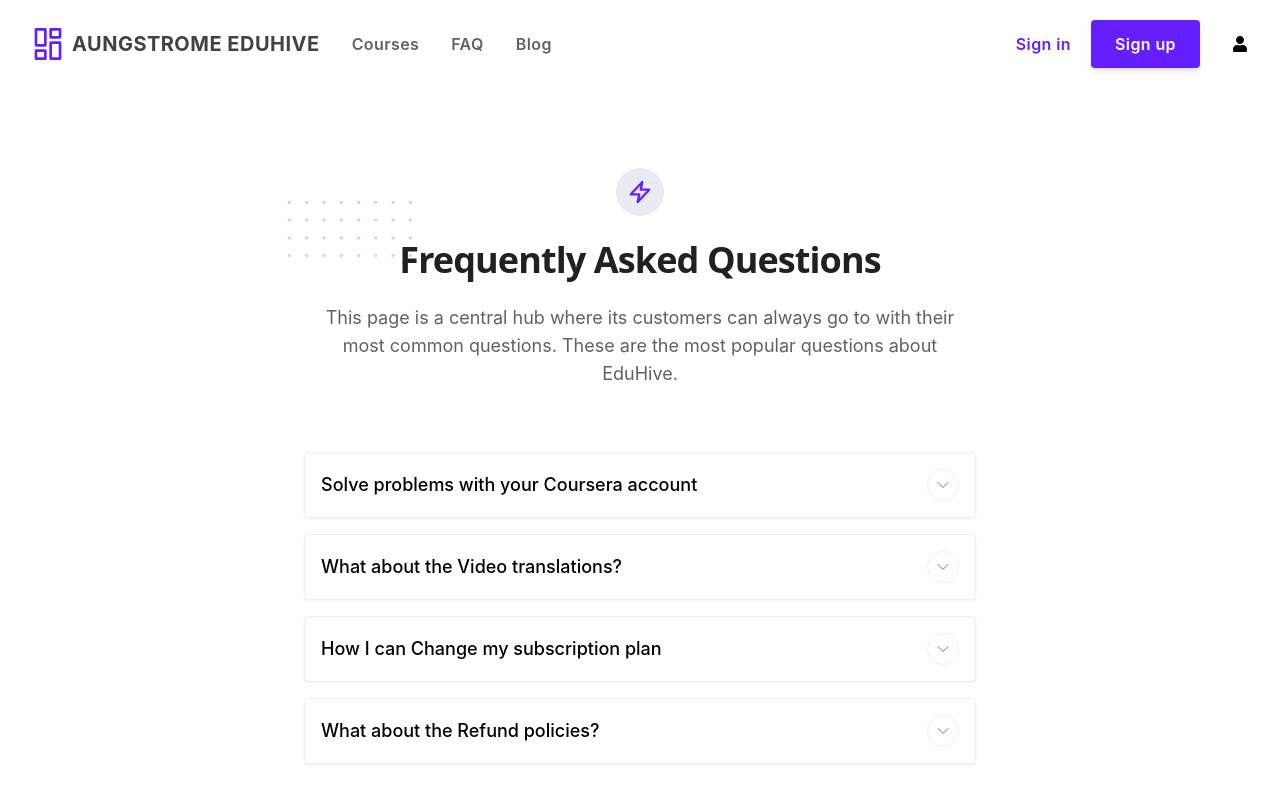
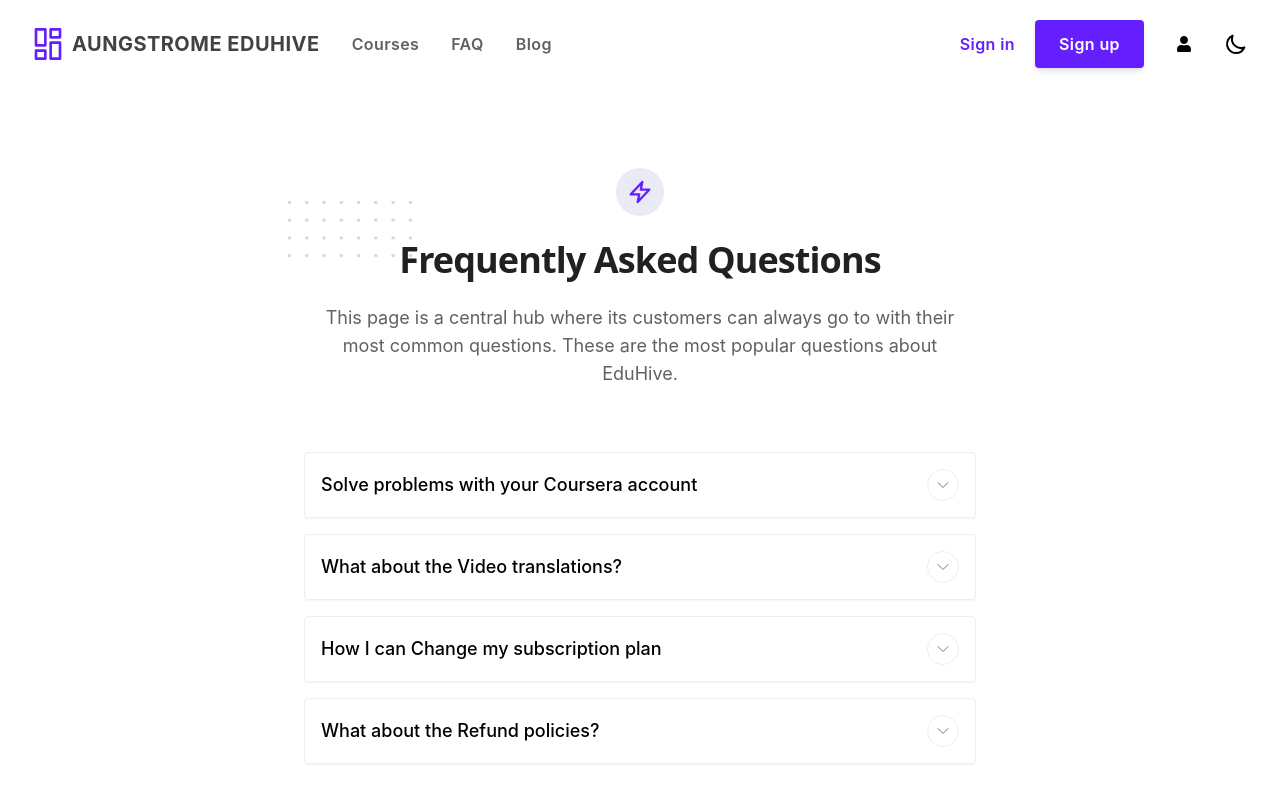
Before and after one commit to hbkabir004/EduHive-Learning-Platform, a React (Create React App) app: page /faq in a window 1280 px wide. Shown: the top 800 px of the page. Built offline with nearby package versions, Linux system fonts and the light colour scheme; no server answers.

Commit message:
Dark Mode icon added

```diff
--- a/src/components/Shared/Header.jsx
+++ b/src/components/Shared/Header.jsx
@@ -3,6 +3,8 @@
 import { Link } from 'react-router-dom';
 import { toast } from 'react-toastify';
 import { AuthContext } from '../../contexts/UserContext';
+import useDarkMode from './useDarkMode';
+
 
 const Header = () => {
     const [isMenuOpen, setIsMenuOpen] = useState(false);
@@ -13,43 +15,11 @@
             .catch(error => console.log(error))
     }
 
-    /* //For Theme Switcher
-    const themeToggleDarkIcon = document.getElementById('theme-toggle-dark-icon');
-    const themeToggleLightIcon = document.getElementById('theme-toggle-light-icon');
+    //For Theme Switcher
+    const [colorTheme, setTheme] = useDarkMode();
 
-    // Change the icons inside the button based on previous settings
-    if (localStorage.getItem('color-theme') === 'dark' || (!('color-theme' in localStorage) && window.matchMedia('(prefers-color-scheme: dark)').matches)) {
-        themeToggleLightIcon.classList.remove('hidden');
-    } else {
-        themeToggleDarkIcon.classList.remove('hidden');
-    }
 
-    const handleThemeToggle = () => {
-        // toggle icons inside button
-        themeToggleDarkIcon.classList.toggle('hidden');
-        themeToggleLightIcon.classList.toggle('hidden');
 
-        // if set via local storage previously
-        if (localStorage.getItem('color-theme')) {
-            if (localStorage.getItem('color-theme') === 'light') {
-                document.documentElement.classList.add('dark');
-                localStorage.setItem('color-theme', 'dark');
-            } else {
-                document.documentElement.classList.remove('dark');
-                localStorage.setItem('color-theme', 'light');
-            }
-
-            // if NOT set via local storage previously
-        } else {
-            if (document.documentElement.classList.contains('dark')) {
-                document.documentElement.classList.remove('dark');
-                localStorage.setItem('color-theme', 'light');
-            } else {
-                document.documentElement.classList.add('dark');
-                localStorage.setItem('color-theme', 'dark');
-            }
-        }
-    } */
     return (
         <div class="px-4 py-5 mx-auto sm:max-w-xl md:max-w-full lg:max-w-screen-xl md:px-24 lg:px-8">
             <div class="relative flex items-center justify-between">
@@ -157,29 +127,39 @@
                         : <FaUser></FaUser>
                     }
 
-
-                    {/* <button
-                        onClick={handleThemeToggle}
-                        id="theme-toggle"
-                        type="button"
-                        class="text-gray-500 dark:text-gray-400 hover:bg-gray-100 dark:hover:bg-gray-700 focus:outline-none focus:ring-4 focus:ring-gray-200 dark:focus:ring-gray-700 rounded-lg text-sm p-2.5">
+                    {colorTheme === "light" ? (
                         <svg
-                            id="theme-toggle-dark-icon"
-                            class="hidden w-5 h-5"
-                            fill="currentColor"
-                            viewBox="0 0 20 20"
-                            xmlns="http://www.w3.org/2000/svg">
-                            <path d="M17.293 13.293A8 8 0 016.707 2.707a8.001 8.001 0 1010.586 10.586z"></path>
+                            onClick={() => setTheme("light")}
+                            xmlns="http://www.w3.org/2000/svg"
+                            className="h-6 w-6"
+                            fill="none"
+                            viewBox="0 0 24 24"
+                            stroke="currentColor"
+                        >
+                            <path
+                                strokeLinecap="round"
+                                strokeLinejoin="round"
+                                strokeWidth={2}
+                                d="M9.663 17h4.673M12 3v1m6.364 1.636l-.707.707M21 12h-1M4 12H3m3.343-5.657l-.707-.707m2.828 9.9a5 5 0 117.072 0l-.548.547A3.374 3.374 0 0014 18.469V19a2 2 0 11-4 0v-.531c0-.895-.356-1.754-.988-2.386l-.548-.547z"
+                            />
                         </svg>
+                    ) : (
                         <svg
-                            id="theme-toggle-light-icon"
-                            class="hidden w-5 h-5"
-                            fill="currentColor"
-                            viewBox="0 0 20 20"
-                            xmlns="http://www.w3.org/2000/svg">
-                            <path d="M10 2a1 1 0 011 1v1a1 1 0 11-2 0V3a1 1 0 011-1zm4 8a4 4 0 11-8 0 4 4 0 018 0zm-.464 4.95l.707.707a1 1 0 001.414-1.414l-.707-.707a1 1 0 00-1.414 1.414zm2.12-10.607a1 1 0 010 1.414l-.706.707a1 1 0 11-1.414-1.414l.707-.707a1 1 0 011.414 0zM17 11a1 1 0 100-2h-1a1 1 0 100 2h1zm-7 4a1 1 0 011 1v1a1 1 0 11-2 0v-1a1 1 0 011-1zM5.05 6.464A1 1 0 106.465 5.05l-.708-.707a1 1 0 00-1.414 1.414l.707.707zm1.414 8.486l-.707.707a1 1 0 01-1.414-1.414l.707-.707a1 1 0 011.414 1.414zM4 11a1 1 0 100-2H3a1 1 0 000 2h1z" fill-rule="evenodd" clip-rule="evenodd"></path>
+                            onClick={() => setTheme("dark")}
+                            xmlns="http://www.w3.org/2000/svg"
+                            className="h-6 w-6"
+                            fill="none"
+                            viewBox="0 0 24 24"
+                            stroke="currentColor"
+                        >
+                            <path
+                                strokeLinecap="round"
+                                strokeLinejoin="round"
+                                strokeWidth={2}
+                                d="M20.354 15.354A9 9 0 018.646 3.646 9.003 9.003 0 0012 21a9.003 9.003 0 008.354-5.646z"
+                            />
                         </svg>
-                    </button> */}
+                    )}
                 </ul>
 
                 <div class="lg:hidden">
--- /dev/null
+++ b/src/components/Shared/useDarkMode.js
@@ -0,0 +1,24 @@
+import { useEffect, useState } from "react";
+
+function useDarkMode() {
+  const [theme, setTheme] = useState(
+    typeof window !== "undefined" ? localStorage.theme : "dark"
+  );
+
+  const colorTheme = theme === "dark" ? "light" : "dark";
+
+  useEffect(() => {
+    const root = window.document.documentElement;
+
+    root.classList.remove(colorTheme);
+    root.classList.add(theme);
+
+    if (typeof window !== "undefined") {
+      localStorage.setItem("theme", theme);
+    }
+  }, [theme]);
+
+  return [colorTheme, setTheme];
+}
+
+export default useDarkMode;
--- a/tailwind.config.js
+++ b/tailwind.config.js
@@ -1,6 +1,7 @@
 /** @type {import('tailwindcss').Config} */
 const defaultTheme = require('tailwindcss/defaultTheme');
 module.exports = {
+  purge: ['./pages/**/*.{js,ts,jsx,tsx}', './components/**/*.{js,ts,jsx,tsx}'],
   darkMode: 'class',
   content: [
     "./src/**/*.{js,jsx,ts,tsx}",
```
